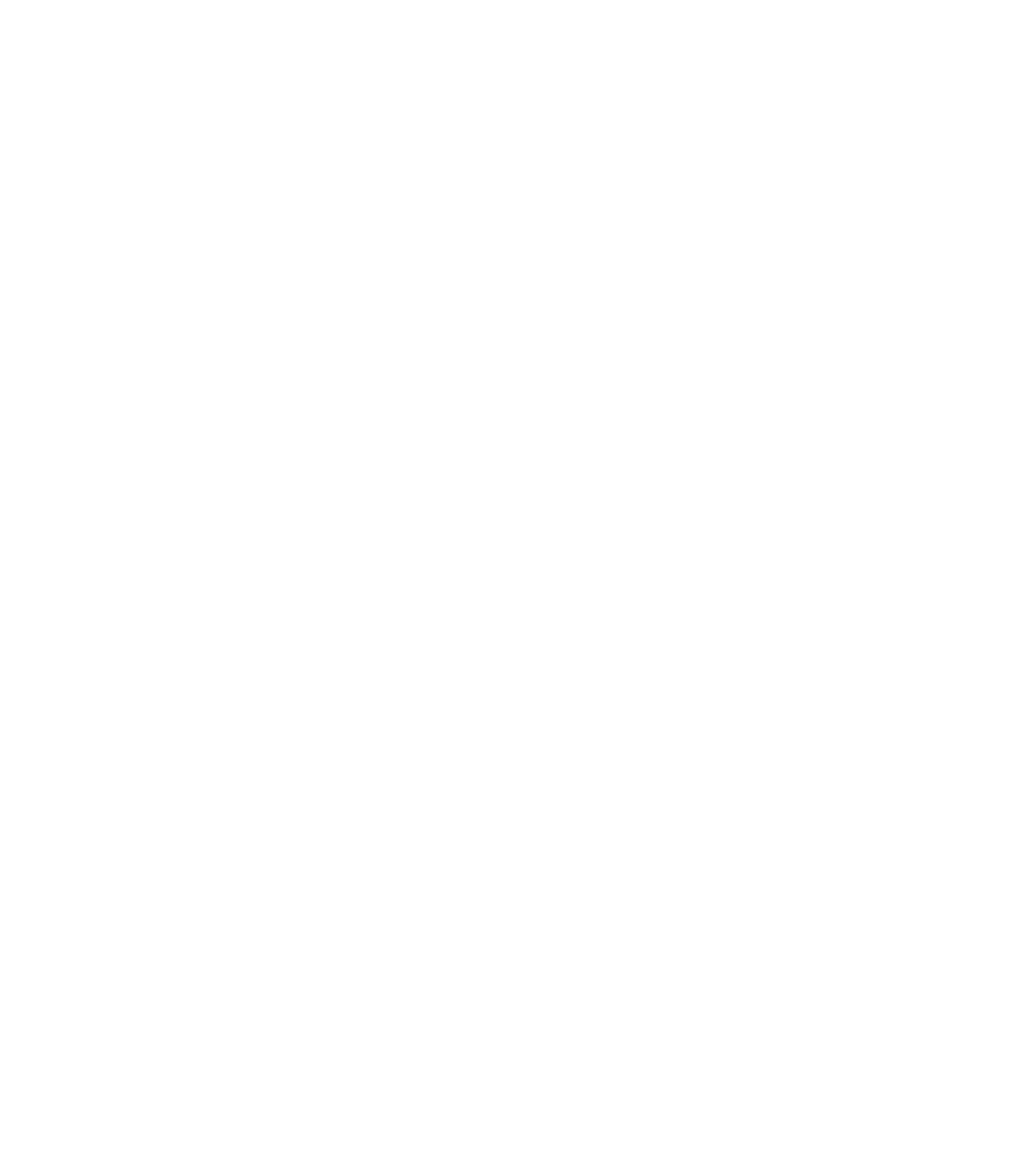
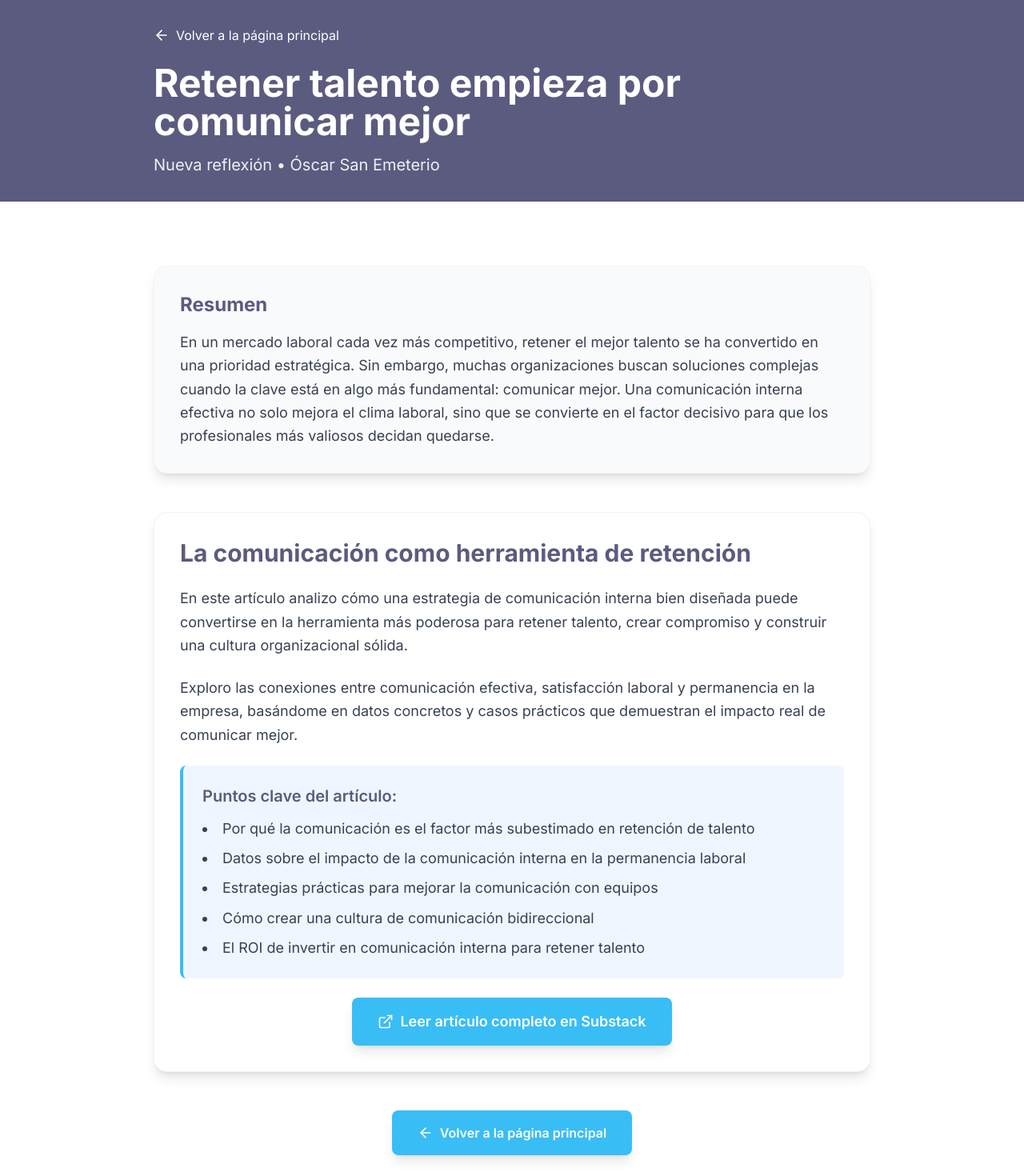
Before and after one commit to osanemeterio/oscarsanemeterio, a React (Vite) app: page /blog/retener-talento-comunicar in a window 1280 px wide. Before the commit this address had no page. Shown: the top 1470 px of the page at 80% size. Before the commit the page ends 800 px from the top, so only its background shows below. Built offline with nearby package versions, Linux system fonts and the light colour scheme.

Commit message:
Add new article about talent retention and update home layout

```diff
--- a/src/App.tsx
+++ b/src/App.tsx
@@ -15,6 +15,7 @@ import ComunicacionInstitucionalIA from './pages/ComunicacionInstitucionalIA'
 import ONGsCantabriaImpacto from './pages/ONGsCantabriaImpacto.tsx'
 import ManualesIA from './pages/ManualesIA'
 import DividendoOcultoComunicacion from './pages/DividendoOcultoComunicacion'
+import RetenerTalentoArticle from './pages/RetenerTalentoArticle'
 
 function App() {
   return (
@@ -37,6 +38,7 @@ function App() {
         <Route path="/blog/ongs-cantabria-impacto" element={<ONGsCantabriaImpacto />} />
         <Route path="/manuales-ia" element={<ManualesIA />} />
         <Route path="/blog/dividendo-oculto-comunicacion" element={<DividendoOcultoComunicacion />} />
+        <Route path="/blog/retener-talento-comunicar" element={<RetenerTalentoArticle />} />
       </Routes>
     </Router>
   )
--- a/src/pages/Home.tsx
+++ b/src/pages/Home.tsx
@@ -443,21 +443,7 @@ function App() {
           </div>
 
           <div className="grid md:grid-cols-2 gap-8 mb-12">
-            {/* Entrada sobre ONGs en Cantabria */}
-            <Link
-              to="/blog/ongs-cantabria-impacto"
-              className="slide-up bg-white/10 backdrop-blur-sm p-6 rounded-2xl shadow-lg border border-white/20 hover:bg-white/20 transition-all duration-300 block text-left"
-            >
-              <h3 className="text-xl font-bold text-white mb-3">
-                ONGs en Cantabria: impulsa su impacto con comunicación estratégica
-              </h3>
-              <p className="text-white/90 mb-4 leading-relaxed">
-                Reflexiones sobre cómo las organizaciones sin ánimo de lucro pueden potenciar su mensaje y amplificar su impacto social.
-              </p>
-              <span className="text-[#39bdf5] font-medium">Leer más →</span>
-            </Link>
-
-            {/* Nueva entrada sobre el dividendo oculto */}
+            {/* El dividendo oculto de la comunicación */}
             <Link
               to="/blog/dividendo-oculto-comunicacion"
               className="slide-up bg-white/10 backdrop-blur-sm p-6 rounded-2xl shadow-lg border border-white/20 hover:bg-white/20 transition-all duration-300 block text-left"
@@ -467,6 +453,20 @@ function App() {
               </h3>
               <p className="text-white/90 mb-4 leading-relaxed">
                 Las organizaciones que comunican mejor no solo generan más confianza, sino que multiplican su rentabilidad y retienen mejor el talento. Este es el dividendo oculto que pocos líderes miden.
+              </p>
+              <span className="text-[#39bdf5] font-medium">Leer más →</span>
+            </Link>
+
+            {/* Retener talento empieza por comunicar mejor */}
+            <Link
+              to="/blog/retener-talento-comunicar"
+              className="slide-up bg-white/10 backdrop-blur-sm p-6 rounded-2xl shadow-lg border border-white/20 hover:bg-white/20 transition-all duration-300 block text-left"
+            >
+              <h3 className="text-xl font-bold text-white mb-3">
+                Retener talento empieza por comunicar mejor
+              </h3>
+              <p className="text-white/90 mb-4 leading-relaxed">
+                En un mercado laboral competitivo, la clave para retener el mejor talento no está en soluciones complejas, sino en algo más fundamental: comunicar mejor.
               </p>
               <span className="text-[#39bdf5] font-medium">Leer más →</span>
             </Link>
--- /dev/null
+++ b/src/pages/RetenerTalentoArticle.tsx
@@ -0,0 +1,101 @@
+import { ArrowLeft, ExternalLink } from 'lucide-react'
+
+export default function RetenerTalentoArticlePage() {
+  return (
+    <div className="min-h-screen bg-white">
+      {/* Header con navegación */}
+      <header className="bg-[#5a5b7f] py-8 px-4">
+        <div className="max-w-4xl mx-auto">
+          <a
+            href="/"
+            className="inline-flex items-center text-white hover:text-[#39bdf5] transition-colors mb-6"
+          >
+            <ArrowLeft className="w-5 h-5 mr-2" />
+            Volver a la página principal
+          </a>
+          <h1 className="text-4xl md:text-5xl font-bold text-white mb-4">
+            Retener talento empieza por comunicar mejor
+          </h1>
+          <p className="text-xl text-white/90">
+            Nueva reflexión • Óscar San Emeterio
+          </p>
+        </div>
+      </header>
+
+      {/* Contenido principal */}
+      <main className="py-20 px-4">
+        <div className="max-w-4xl mx-auto">
+
+          {/* Resumen introductorio */}
+          <div className="mb-12">
+            <div className="bg-gray-50 p-8 rounded-2xl shadow-lg border border-gray-100">
+              <h2 className="text-2xl font-bold text-[#5a5b7f] mb-4">Resumen</h2>
+              <p className="text-lg text-gray-700 leading-relaxed">
+                En un mercado laboral cada vez más competitivo, retener el mejor talento se ha convertido en
+                una prioridad estratégica. Sin embargo, muchas organizaciones buscan soluciones complejas
+                cuando la clave está en algo más fundamental: comunicar mejor. Una comunicación interna
+                efectiva no solo mejora el clima laboral, sino que se convierte en el factor decisivo
+                para que los profesionales más valiosos decidan quedarse.
+              </p>
+            </div>
+          </div>
+
+          {/* Cuerpo del contenido */}
+          <div className="mb-12">
+            <div className="bg-white p-8 rounded-2xl shadow-lg border border-gray-100">
+              <h2 className="text-3xl font-bold text-[#5a5b7f] mb-6">La comunicación como herramienta de retención</h2>
+
+              <div className="text-lg text-gray-700 leading-relaxed space-y-6">
+                <p>
+                  En este artículo analizo cómo una estrategia de comunicación interna bien diseñada
+                  puede convertirse en la herramienta más poderosa para retener talento, crear compromiso
+                  y construir una cultura organizacional sólida.
+                </p>
+
+                <p>
+                  Exploro las conexiones entre comunicación efectiva, satisfacción laboral y permanencia
+                  en la empresa, basándome en datos concretos y casos prácticos que demuestran el impacto
+                  real de comunicar mejor.
+                </p>
+
+                <div className="bg-blue-50 p-6 rounded-lg border-l-4 border-[#39bdf5] my-8">
+                  <h3 className="text-xl font-semibold text-[#5a5b7f] mb-3">Puntos clave del artículo:</h3>
+                  <ul className="list-disc list-inside space-y-2 text-gray-700">
+                    <li>Por qué la comunicación es el factor más subestimado en retención de talento</li>
+                    <li>Datos sobre el impacto de la comunicación interna en la permanencia laboral</li>
+                    <li>Estrategias prácticas para mejorar la comunicación con equipos</li>
+                    <li>Cómo crear una cultura de comunicación bidireccional</li>
+                    <li>El ROI de invertir en comunicación interna para retener talento</li>
+                  </ul>
+                </div>
+
+                <div className="text-center mt-8">
+                  <a
+                    href="https://osanemeterio.substack.com/p/retener-talento-empieza-por-comunicar"
+                    target="_blank"
+                    rel="noopener noreferrer"
+                    className="btn-primary inline-flex items-center space-x-2 text-lg"
+                  >
+                    <ExternalLink className="w-5 h-5" />
+                    <span>Leer artículo completo en Substack</span>
+                  </a>
+                </div>
+              </div>
+            </div>
+          </div>
+
+          {/* Navegación al final */}
+          <div className="text-center">
+            <a
+              href="/"
+              className="btn-primary inline-flex items-center space-x-2"
+            >
+              <ArrowLeft className="w-5 h-5" />
+              <span>Volver a la página principal</span>
+            </a>
+          </div>
+        </div>
+      </main>
+    </div>
+  )
+}
```
